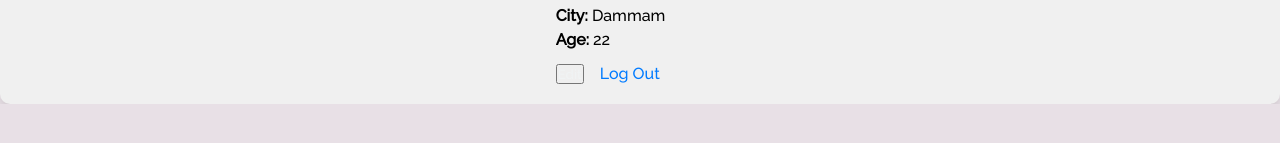
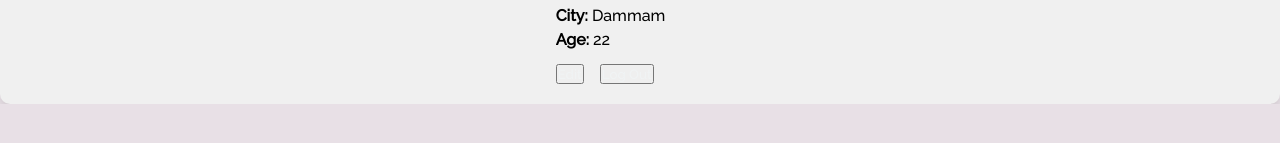
Before and after one commit to MysticalDawn/SWE363-Project, a React (Vite) app in the folder client/: page /profile in a window 1280 px wide. Shown: the part 305-448 px from the top of the page. Built offline with nearby package versions, Linux system fonts and the light colour scheme.

Commit message:
Added logout functionality

```diff
--- a/client/src/pages/login.jsx
+++ b/client/src/pages/login.jsx
@@ -31,7 +31,7 @@ export const Login = () => {
           <div className="go-back-arrow">
             <svg
               fill="#ffffff"
-              viewBox="-3.2 -3.2 43.40 45.40"
+              viewBox="-3.2 -3.2 45.40 45.40"
               xmlns="http://www.w3.org/2000/svg"
               transform="rotate(270)"
               stroke="#ffffff"
--- a/client/src/pages/profile.jsx
+++ b/client/src/pages/profile.jsx
@@ -1,12 +1,17 @@
 // Profile.js
 import placeHolder from "../img/anonymous-pic.png";
-import React, { useState } from "react";
+import { useState } from "react";
 import { Link } from "react-router-dom";
 import "../styles/profile.css";
+import { useCookies } from "react-cookie";
 
 export const Profile = () => {
   // after we creat the database for users, each field will must be initialized accordingly
-
+  const [cookies] = useCookies(["token"]);
+  const logout = () => {
+    cookies.remove("token");
+    window.location.href = "/";
+  };
   const initialProfileData = {
     name: "Omar",
     email: "real@gmail.com",
@@ -93,7 +98,9 @@ export const Profile = () => {
           <button onClick={() => setIsEditing(true)}>Edit</button>
         )}
 
-        <Link to="/login">Log Out</Link>
+        <Link to="/login">
+          <button onClick={logout}>Log Out</button>
+        </Link>
       </div>
     </div> //the link above should include the log out functionality.
   );
```
Also changed, not shown: client/src/pages/catalog.jsx (+7 -10 lines).
